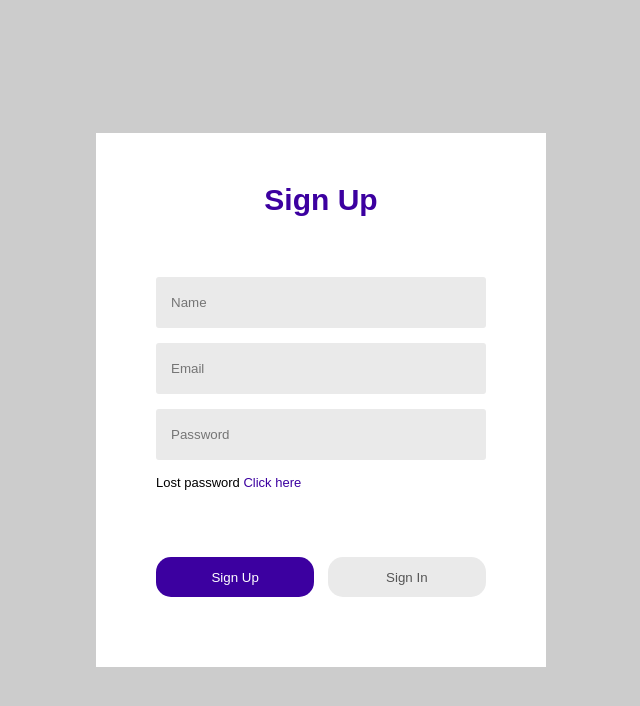
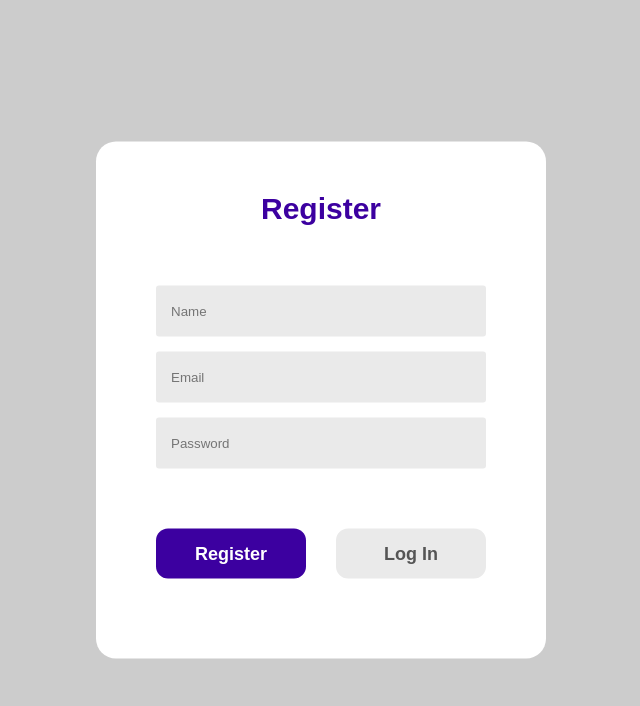
Before and after one commit to okikiola-jkt/maintenance-request-tracker, a React (Create React App) app: page / in a window 1280 px wide. Shown: the top 706 px of the page, without its empty margins (319-959 px from the left). Built offline with nearby package versions, Linux system fonts and the light colour scheme.

Commit message:
Register and Sign In

```diff
--- a/src/components/Signupsignin.js
+++ b/src/components/Signupsignin.js
@@ -1,31 +1,34 @@
 import React, { useState } from 'react'
 
 const Signupsignin = () => {
-  const [action, setAction] = useState();
+  const [action, setAction] = useState("Register");
+
   return (
     <div className="container">
-    <div className="form-box">
-      <h1 id="title">Sign Up</h1>
-      <form action="">
+      <div className="header">
+        <div className="title">{action}</div>
+      </div>
         <div className="input-group">
-          <div className="input-field" id="nameField">
-            <input type="text" placeholder="Name"/>
-          </div>
+        {action === "Log In"? <div></div>: <div className="input-field">
+            <input type="text" placeholder="Name" />
+          </div>}
+
           <div className="input-field">
             <input type="email" placeholder="Email"/>
           </div>
           <div className="input-field">
             <input type="password" placeholder="Password"/>
           </div>
-          <p>Lost password <a href="#">Click here</a></p>
+
+          {action === "Register"? <div></div>: <div className='lost-password'>
+            Lost password <a href="#">Click here</a>
+          </div>}
+
         </div>
-        <div className="btn-field">
-          <button type="button" id="SignUpBtn">Sign Up</button>
-          <button type="button" className="disable" id="signInBtn">Sign In</button>
+        <div className="submit-container">
+          <button className={action === "Log In" ? "submit gray" : "submit"}onClick={()=>{setAction("Register")}}>Register</button>
+          <button className={action === "Register" ? "submit gray" : "submit"} onClick={()=>{setAction("Log In")}}>Log In</button>
         </div>
-
-      </form>
-    </div>
     </div>
   )
 }
--- a/src/index.css
+++ b/src/index.css
@@ -5,32 +5,37 @@
   font-family: sans-serif;
 }
 
-.container{
+body{
   width: 100%;
   height: 100vh;
   background-color: rgba(0, 0, 0, 0.2);
   background-position: center;
   background-size: cover;
   position: relative;
+
 }
 
-.form-box{
+
+.container{
   width: 90%;
   max-width: 450px;
   position: absolute;
   top: 50%;
   left: 50%;
-  padding: 50px 60px 70px;
+  padding: 50px 60px 20px;
   transform: translate(-50%,-50%);
   background-color: white;
   text-align: center;
+  border-radius: 20px;
+
 }
 
-.form-box h1{
+.title{
   font-size: 30px;
   color: #3c00a0;
   margin-bottom: 60px;
   position: relative;
+  font-weight: 700;
 }
 
 .input-field {
@@ -51,39 +56,39 @@
   padding: 18px 15px;
 }
 
-form p{
+.lost-password{
   text-align: left;
   font-size: 13px;
 }
 
-form a {
+.lost-password a {
   text-decoration: none;
   color: #3c00a0;
 }
 
-.btn-field {
-  justify-content: space-between;
+.submit-container{
   display: flex;
-  width: 100%;
+  margin: 60px auto;
+  gap: 30px;
 }
 
-.btn-field button{
-  flex-basis: 48%;
+.submit{
+  display: flex;
   background: #3c00a0;
+  outline: none;
+  border: none;
+  border-radius: 12px;
+  height: 50px;
+  width: 100%;
   color: white;
-  height: 40px;
-  border-radius: 15px;
-  border: 0;
-  outline: 0;
-  transition: background 1s;
+  justify-content: center;
+  align-items: center;
+  font-size: 18px;
+  font-weight: 700;
   cursor: pointer;
+
 }
-
-.input-group {
-  height: 280px;
-}
-
-.btn-field button.disable{
+.gray {
   background: #eaeaea;
   color: #555;
 }
```
